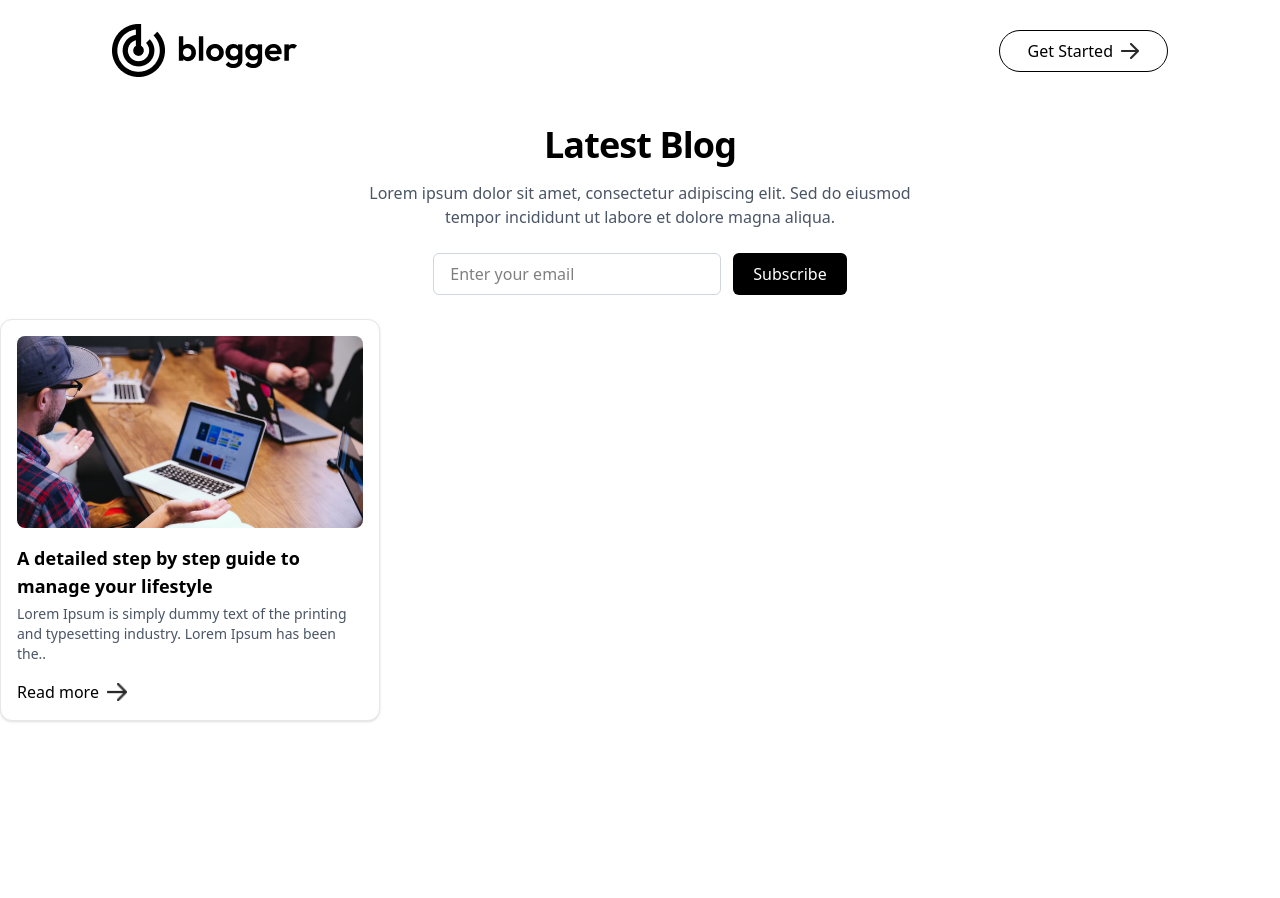
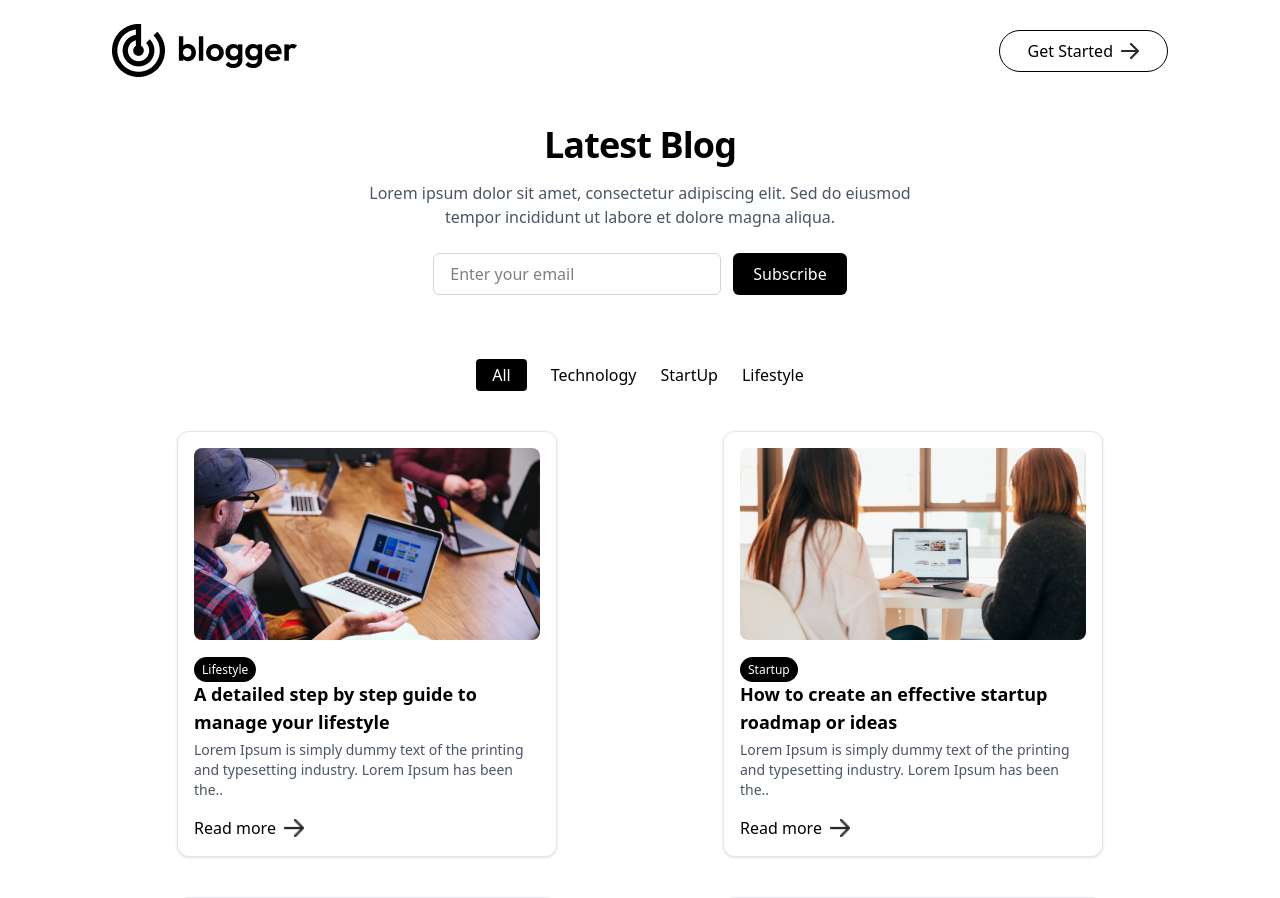
Before and after one commit to THENAMEISANOOP/BLOG_APP, a Next.js app: page / in a window 1280 px wide. Shown: the top 898 px of the page. Before the commit the page ends 800 px from the top, so only its background shows below. Built offline with nearby package versions, Linux system fonts and the light colour scheme.

Commit message:
blogItem &blogList completed

```diff
--- a/Components/BlogItem.jsx
+++ b/Components/BlogItem.jsx
@@ -2,7 +2,7 @@ import { assets, blog_data } from "@/Assets/assets";
 import Image from "next/image";
 import React from "react";
 
-const BlogItem = () => {
+const BlogItem = ({title,description,category,image}) => {
   const item = blog_data[0];
 
   if (!item) return null; // Prevent SSR mismatch
@@ -12,7 +12,7 @@ const BlogItem = () => {
 
       <div className="w-full h-48 overflow-hidden rounded-lg">
         <Image
-          src={item.image}
+          src={image}
           alt="blog image"
           width={400}
           height={300}
@@ -22,9 +22,14 @@ const BlogItem = () => {
       </div>
 
       <div className="mt-4">
-        <h2 className="text-lg font-semibold mb-1">{item.title}</h2>
+        {category && (
+          <span className="text-xs bg-black text-white px-2 py-1 rounded-full">
+            {category}
+          </span>
+        )}
+        <h2 className="text-lg font-semibold mb-1">{title}</h2>
         <p className="text-gray-600 text-sm line-clamp-3">
-          {item.description}
+          {description}
         </p>
       </div>
 
--- /dev/null
+++ b/Components/BlogList.jsx
@@ -0,0 +1,72 @@
+import { blog_data } from "@/Assets/assets";
+import React, { useState } from "react";
+import BlogItem from "./BlogItem";
+
+const BlogList = () => {
+  const [menu, setMenu] = useState("All");
+  return (
+    <div>
+      <div className="flex justify-center gap-6 my-10">
+        <button
+          onClick={() => setMenu("All")}
+          className={
+            menu === "All" ? "bg-black text-white py-1 px-4 rounded-sm" : ""
+          }
+        >
+          All
+        </button>
+        <button
+          onClick={() => setMenu("Technology")}
+          className={
+            menu === "Technology"
+              ? "bg-black text-white py-1 px-4 rounded-sm"
+              : ""
+          }
+        >
+          Technology
+        </button>
+        <button
+          onClick={() => setMenu("StartUp")}
+          className={
+            menu === "StartUp" ? "bg-black text-white py-1 px-4 rounded-sm" : ""
+          }
+        >
+          StartUp
+        </button>
+        <button
+          onClick={() => setMenu("Lifestyle")}
+          className={
+            menu === "Lifestyle"
+              ? "bg-black text-white py-1 px-4 rounded-sm"
+              : ""
+          }
+        >
+          Lifestyle
+        </button>
+      </div>
+      <div className="flex flex-wrap justify-around gap-1 gap-y-10 mb-16 xl:mx-24">
+
+        {/* Blog Items */}
+        {/* menu  */}
+        {blog_data
+          .filter((item) =>
+            menu === "All"
+              ? true
+              : item.category.toLowerCase() === menu.toLowerCase() // filtering blog items based on category
+          )
+        // listing blog items
+          .map((item, index) => (
+            <BlogItem
+              key={index}
+              title={item.title}
+              description={item.description}
+              category={item.category}
+              image={item.image}
+            />
+          ))}
+      </div>
+    </div>
+  );
+};
+
+export default BlogList;
--- a/app/page.js
+++ b/app/page.js
@@ -1,6 +1,6 @@
 'use client';    // This is a client component(csr)
 
-import BlogItem from "@/Components/BlogItem";
+import BlogList from "@/Components/BlogList";
 import Header from "@/Components/Header";
 
 
@@ -8,7 +8,7 @@ export default function Home() {
   return (
     <>
     <Header />
-    <BlogItem />
+    <BlogList/>
     </>
   );
 }
```
